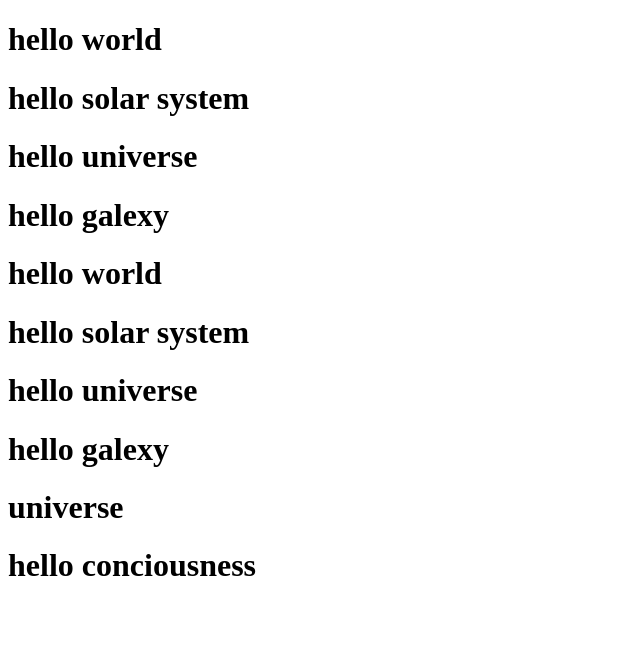
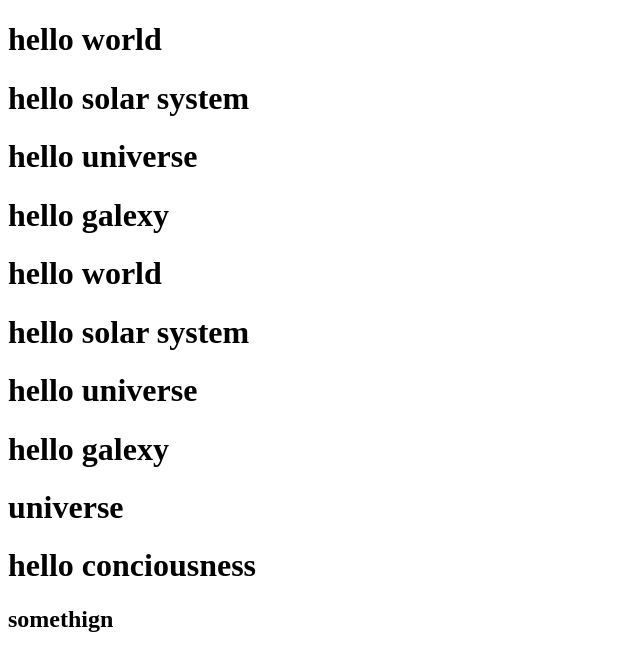
Before and after one commit to Ryangendel/brand-new, a plain HTML site: page index.html in a window 1280 px wide. Shown: the whole page, without its empty margins (0-640 px from the left). Drawn offline with Linux system fonts and the light colour scheme.

Commit message:
something something

```diff
--- a/index.html
+++ b/index.html
@@ -16,6 +16,6 @@
     <h1>hello galexy</h1>
     <h1>universe</h1>
     <h1>hello conciousness</h1>
-
+<h2>somethign</h2>
 </body>
 </html>
```
